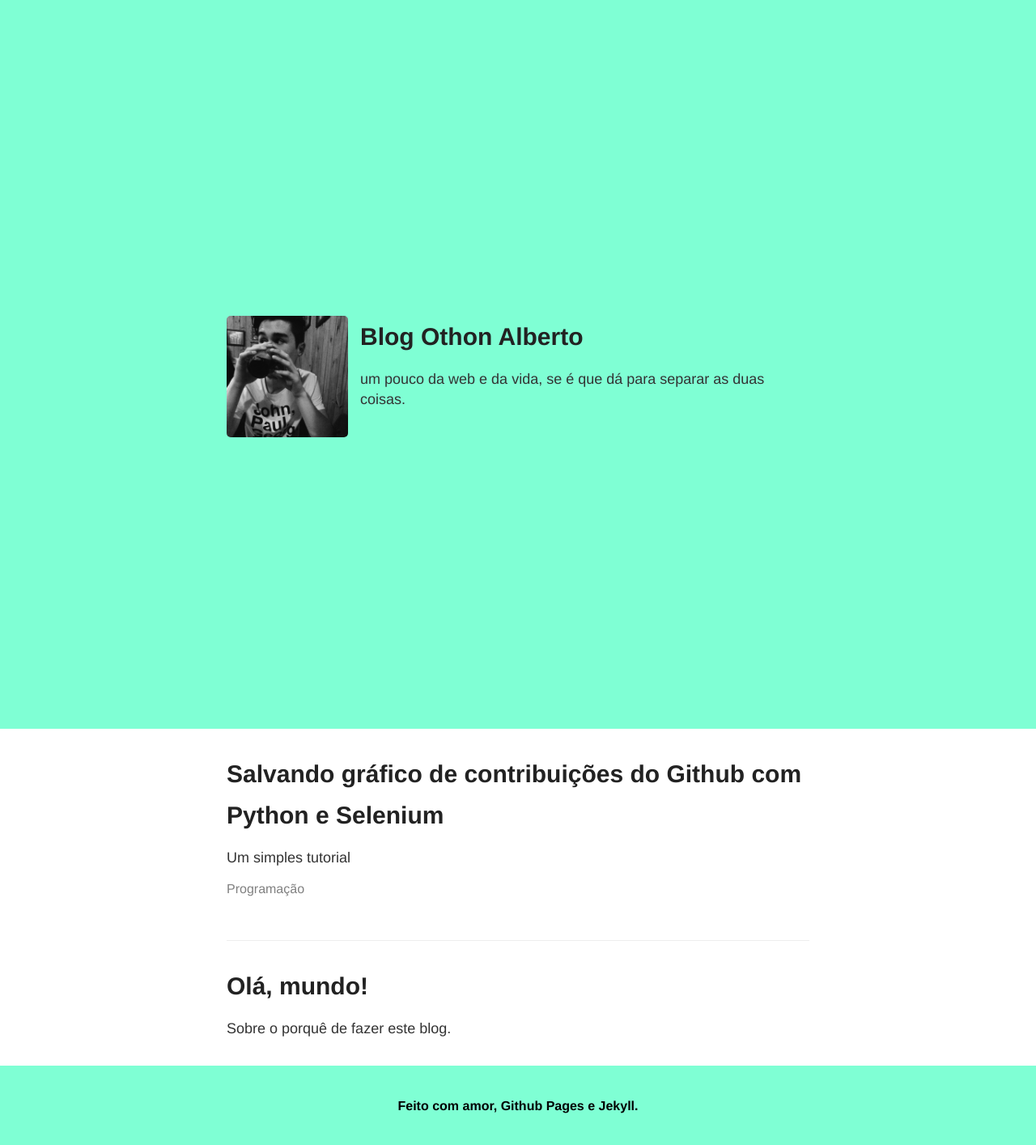
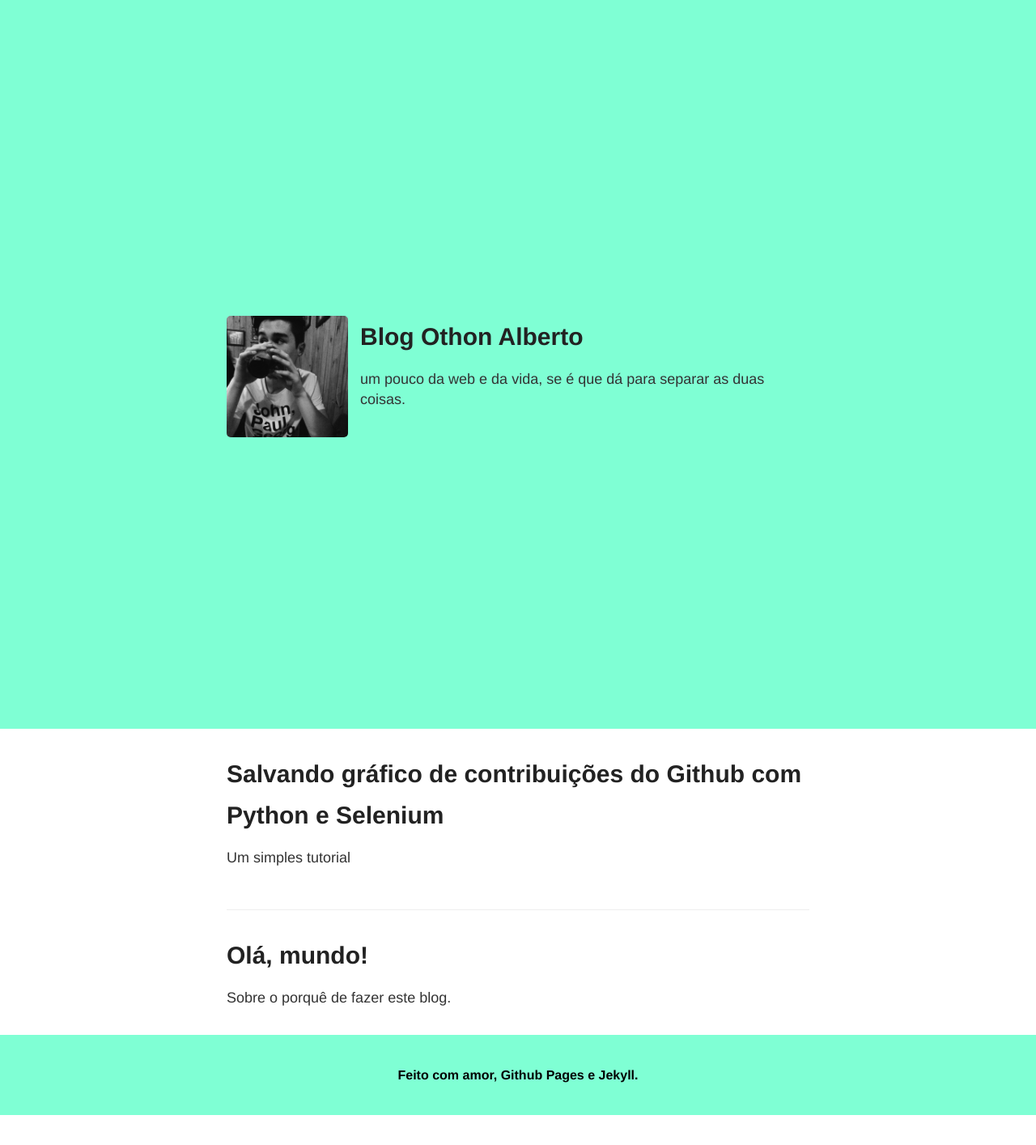
Before and after one commit to othonalberto/othonalberto.github.io, a Jekyll site: the page built from index.html, in a window 1280 px wide. Shown: the whole page at 81% size. Built offline with Jekyll 4.4.1, drawn with Linux system fonts in a browser that asks for light colours; after the commit the page ends 1377 px from its top, so only the background shows below that.

Commit message:
dinamic url

```diff
--- a/_config.yml
+++ b/_config.yml
@@ -40,7 +40,7 @@ google_analytics: UA-66786907-1
 
 # Your website URL (e.g. http://barryclark.github.io or http://www.barryclark.co)
 # Used for Sitemap.xml and your RSS feed
-url: http://othonalberto.com.br/
+url: othonalberto.com.br/
 
 # If you're hosting your site at a Project repository on GitHub pages
 # (http://yourusername.github.io/repository-name)
--- a/index.html
+++ b/index.html
@@ -10,12 +10,6 @@ layout: default
       <h1><a href="{{ site.baseurl }}{{ post.url }}">{{ post.title }}</a></h1>
       <p>{{ post.subtitle }} </p>
 
-      <!--<p><a href="{{ site.baseurl }}{{ post.url }}" class="read-more">Leia mais</a></p>-->
-      <p class='tags'>
-      {% for tag in post.tags %}
-          <a href="#" class="tag">{{ tag }}</a>
-      {% endfor %}
-    </p>
     </article>
 
   {% endfor %}
```
